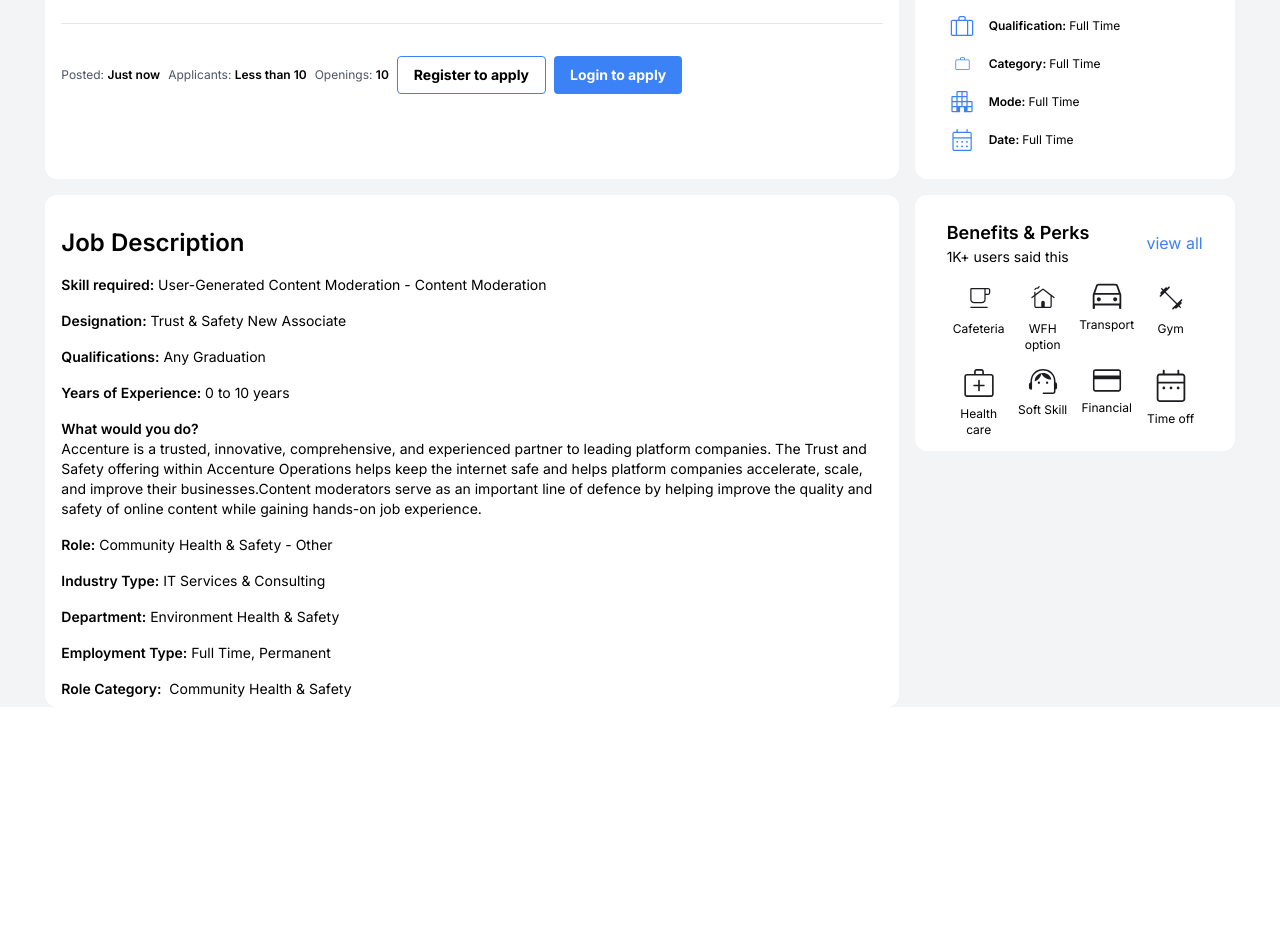
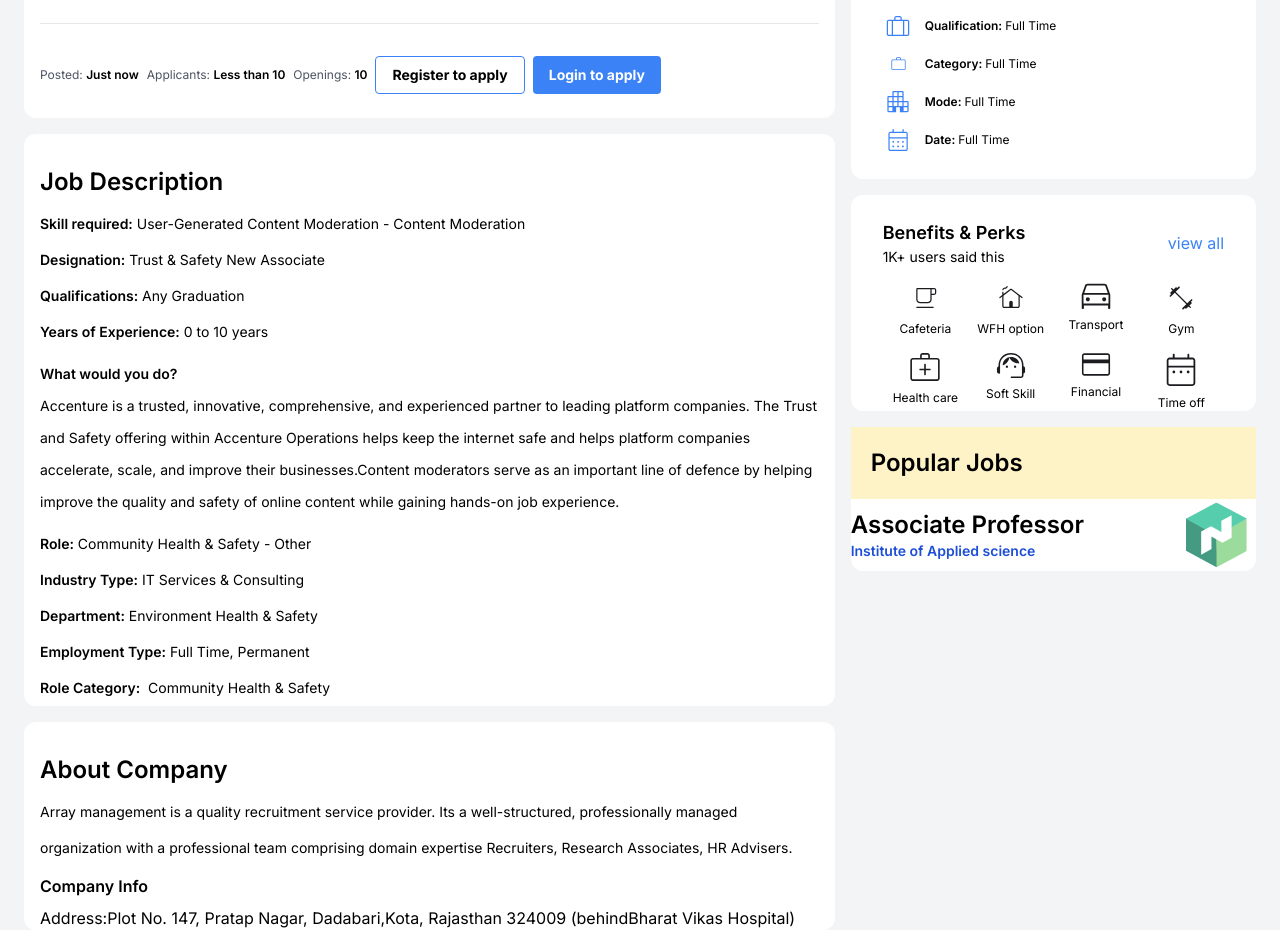
Before and after one commit to ayushballia/education-jobs, a Next.js app: page / in a window 1280 px wide. Shown: the part 123-1053 px from the top of the page. Before the commit the page ends 830 px from the top, so only its background shows below. Built offline with nearby package versions, Linux system fonts and the light colour scheme.

Commit message:
add components

```diff
--- /dev/null
+++ b/src/app/components/About.jsx
@@ -0,0 +1,20 @@
+import React from "react";
+
+export default function About() {
+  return (
+    <div className="bg-white px-4 rounded-xl">
+      <h1 className="text-2xl pt-8 py-2 font-semibold">About Company</h1>
+      <p className="leading-9 text-sm">
+        Array management is a quality recruitment service provider. Its a
+        well-structured, professionally managed organization with a professional
+        team comprising domain expertise Recruiters, Research Associates, HR
+        Advisers.
+      </p>
+      <h2 className="text-base py-2 font-semibold">Company Info</h2>
+      <p className="text-base">
+        Address:Plot No. 147, Pratap Nagar, Dadabari,Kota, Rajasthan 324009
+        (behindBharat Vikas Hospital)
+      </p>
+    </div>
+  );
+}
--- a/src/app/components/Benefits.jsx
+++ b/src/app/components/Benefits.jsx
@@ -23,7 +23,7 @@
     { icon: dateIcon, label: "Time off" },
   ];
   return (
-    <div className="w-3/12 max-h-64 px-8 pt-6 bg-white rounded-xl">
+    <div className="max-h-64 px-8 pt-6 bg-white rounded-xl">
       <div className="flex mb-4 items-center justify-between">
         <div>
           <h1 className="text-lg font-semibold">Benefits & Perks</h1>
--- a/src/app/components/JobDescriptions.jsx
+++ b/src/app/components/JobDescriptions.jsx
@@ -2,13 +2,13 @@
 
 export default function JobDescriptions() {
   return (
-    <div className='w-8/12 bg-white px-4 rounded-xl'>
+    <div className='bg-white px-4 rounded-xl'>
         <h1 className='text-2xl pt-8 py-2 font-semibold'>Job Description</h1>
         <p className="text-sm py-2"><span className="font-semibold"> Skill required:</span> User-Generated Content Moderation - Content Moderation</p>
         <p className="text-sm py-2"><span className="font-semibold"> Designation:</span>  Trust & Safety New Associate</p>
         <p className="text-sm py-2"><span className="font-semibold"> Qualifications:</span> Any Graduation</p>
         <p className="text-sm py-2"><span className="font-semibold"> Years of Experience:</span> 0 to 10 years</p>
-        <p className="text-sm py-2"><span className="font-semibold"> What would you do?</span> <br />Accenture is a trusted, innovative, comprehensive, and experienced partner to leading platform companies. The Trust and Safety offering within Accenture Operations helps keep the internet safe and helps platform companies accelerate, scale, and improve their businesses.Content moderators serve as an important line of defence by helping improve the quality and safety of online content while gaining hands-on job experience.</p>
+        <p className="text-sm leading-8 py-2"><span className="font-semibold"> What would you do?</span> <br />Accenture is a trusted, innovative, comprehensive, and experienced partner to leading platform companies. The Trust and Safety offering within Accenture Operations helps keep the internet safe and helps platform companies accelerate, scale, and improve their businesses.Content moderators serve as an important line of defence by helping improve the quality and safety of online content while gaining hands-on job experience.</p>
         <p className="text-sm py-2"><span className="font-semibold"> Role:</span> Community Health & Safety - Other</p>
         <p className="text-sm py-2"><span className="font-semibold"> Industry Type:</span> IT Services & Consulting</p>
         <p className="text-sm py-2"><span className="font-semibold"> Department:</span> Environment Health & Safety</p>
--- a/src/app/components/JobProfile.jsx
+++ b/src/app/components/JobProfile.jsx
@@ -7,7 +7,7 @@
 
 const JobProfile = () => {
   return (
-    <div className="flex flex-col w-8/12 bg-white rounded-xl px-4 py-6">
+    <div className="flex flex-col bg-white rounded-xl px-4 py-6">
       <div className="flex items-center justify-between">
         <div>
           <h1 className="text-2xl font-semibold capitalize">
--- a/src/app/components/JobSpecifications.jsx
+++ b/src/app/components/JobSpecifications.jsx
@@ -7,7 +7,7 @@
 import calendarMonthIcon from "../images/calendar_month (1).svg";
 const JobSpecifications = () => {
   return (
-    <div className="flex flex-col w-3/12 bg-white px-6 py-6 gap-2  rounded-xl">
+    <div className="flex flex-col bg-white px-6 py-6 gap-2  rounded-xl">
       <h1 className="text-2xl py-4 font-semibold">Job Specifications</h1>
 
       <div className="flex items-center px-2 gap-3">
--- /dev/null
+++ b/src/app/components/PopularJobs.jsx
@@ -0,0 +1,26 @@
+import React from "react";
+import Image from "next/image";
+import logo from "../images/Company Logo.svg";
+
+export default function PopularJobs() {
+  return (
+    <div className="bg-white rounded-xl">
+      <div className="bg-amber-100">
+        <h1 className="text-2xl font-semibold p-5">Popular Jobs</h1>
+      </div>
+      <div className="flex flex-col">
+        <div className="flex items-center justify-between">
+          <div>
+            <h1 className="text-2xl font-semibold capitalize">
+              Associate professor
+            </h1>
+            <h2 className="text-sm text-blue-700 font-semibold">
+              Institute of Applied science
+            </h2>
+          </div>
+          <Image src={logo} width={80} height={80} alt="logo" />
+        </div>
+      </div>
+    </div>
+  );
+}
--- a/src/app/page.tsx
+++ b/src/app/page.tsx
@@ -1,18 +1,24 @@
 import JobSpecifications from "./components/JobSpecifications.jsx";
 import JobProfile from "./components/JobProfile.jsx";
 import JobDescriptions from "./components/JobDescriptions.jsx";
-import Benefits from "./components/Benefits.jsx"
-
+import Benefits from "./components/Benefits.jsx";
+import About from "./components/About.jsx"
+import PopularJobs from "./components/popularJobs.jsx"
 
 export default function Home() {
   return (
     <>
-      <div className="flex justify-center flex-wrap gap-4 bg-gray-100 ">
-        <JobProfile />
-
-        <JobSpecifications />
-        <JobDescriptions />
-       <Benefits/>
+      <div className="px-6 flex justify-center gap-4 bg-gray-100 ">
+        <div className="flex flex-col gap-4 w-8/12">
+          <JobProfile />
+          <JobDescriptions />
+          <About/>
+        </div>
+        <div className="flex flex-col gap-4 w-4/12">
+          <JobSpecifications />
+          <Benefits />
+          <PopularJobs/>
+        </div>
       </div>
     </>
   );
```
